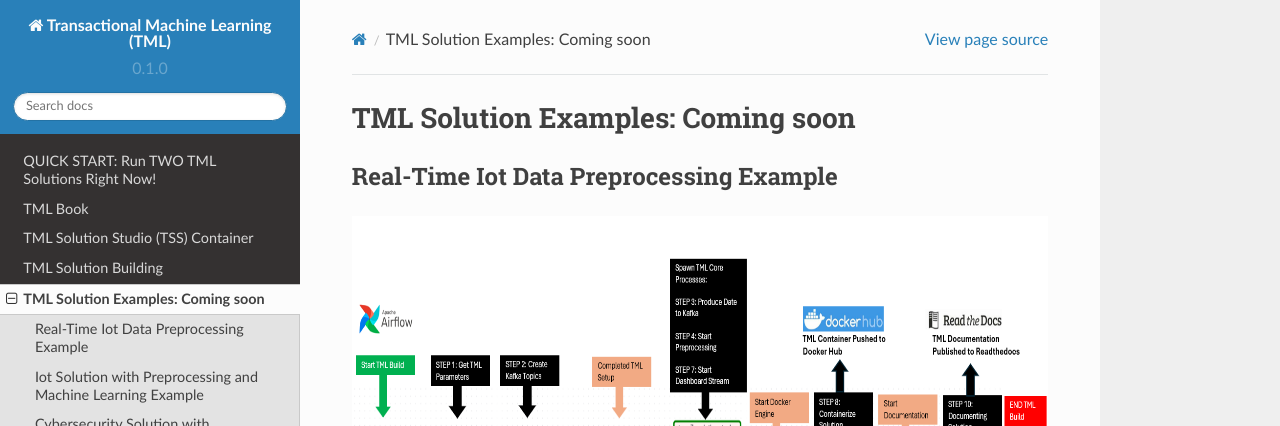
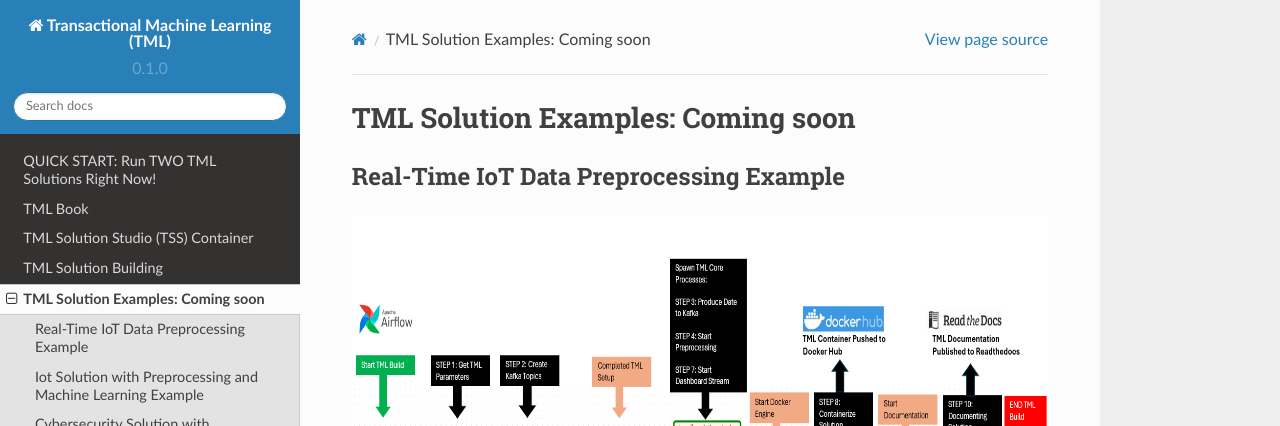
Before and after one commit to smaurice101/readthedocs, a Sphinx documentation site: the page built from docs/source/examples.rst, in a window 1280 px wide and 931 px high. Shown: the top 426 px of the window. Built offline with Sphinx 7.4.7 and the Read the Docs theme 2.0.0, drawn with Linux system fonts in a browser that asks for light colours.

```diff
--- a/docs/source/examples.rst
+++ b/docs/source/examples.rst
@@ -1,7 +1,7 @@
 TML Solution Examples: Coming soon
 ======================
 
-Real-Time Iot Data Preprocessing Example
+Real-Time IoT Data Preprocessing Example
 ----------------------
 
 .. figure:: soldags1.png
```
